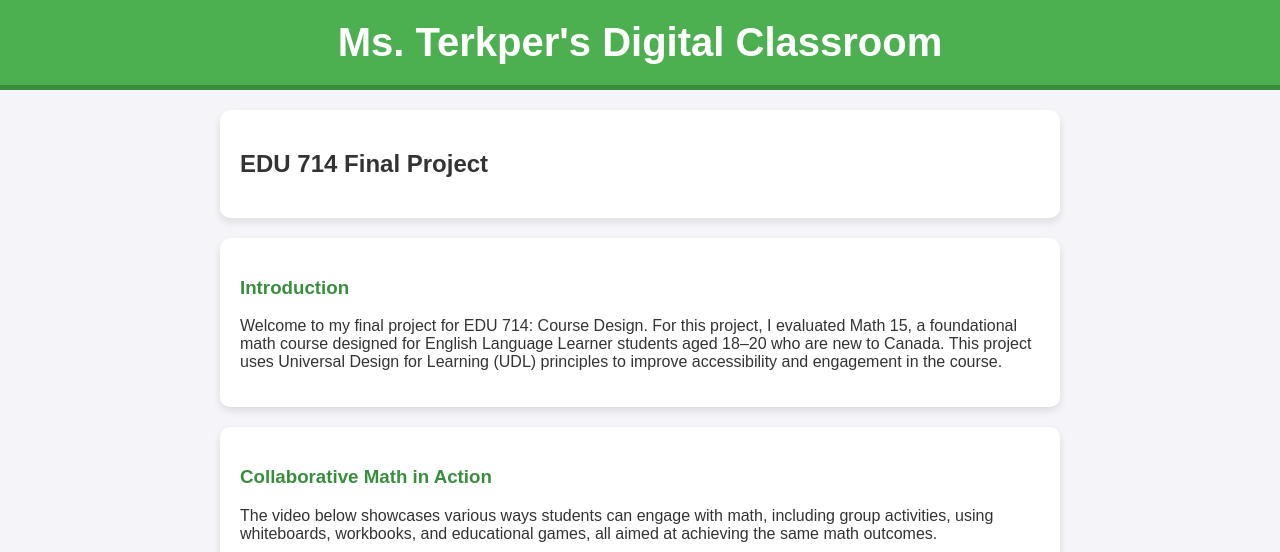
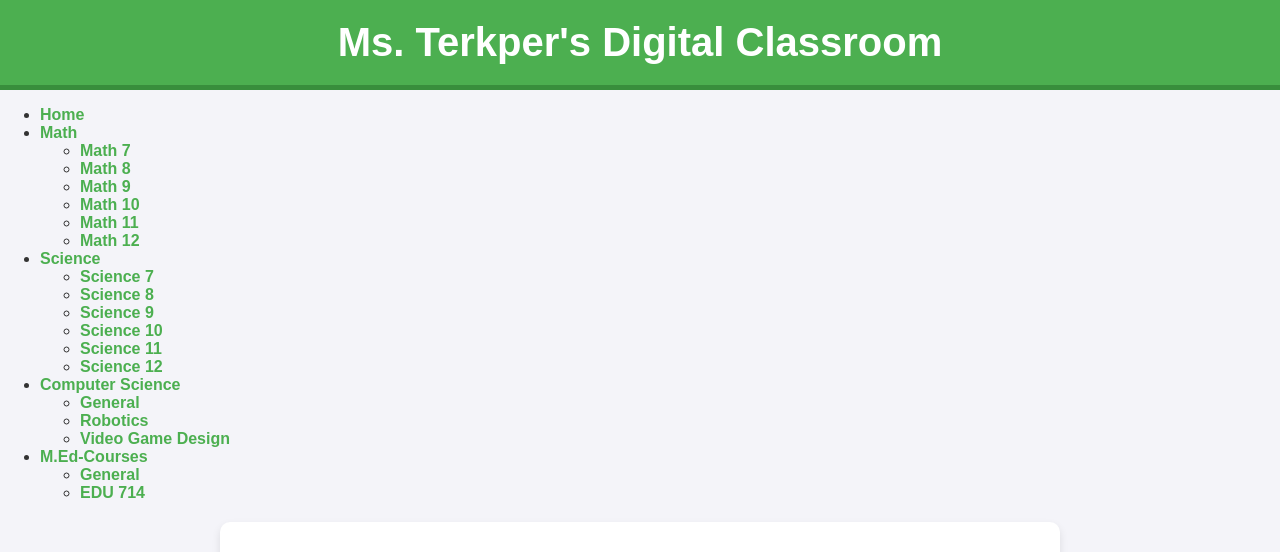
Before and after one commit to terkperhannah/terkperhannah.github.io, a plain HTML site: page edu714.html in a window 1280 px wide. Shown: the top 552 px of the page. Drawn offline with nearby package versions, Linux system fonts and the light colour scheme; grey boxes are pictures that could not be loaded.

Commit message:
Update edu714.html
nav

```diff
--- a/edu714.html
+++ b/edu714.html
@@ -11,7 +11,48 @@
     <header>
         <h1>Ms. Terkper's Digital Classroom</h1>
     </header>
-
+    <nav>
+        <ul>
+            <li><a href="index.html">Home</a></li>
+            <li class="dropdown">
+                <a href="#">Math</a>
+                <ul class="submenu">
+                    <li><a href="math7.html">Math 7</a></li>
+                    <li><a href="math8.html">Math 8</a></li>
+                    <li><a href="math9.html">Math 9</a></li>
+                    <li><a href="math10.html">Math 10</a></li>
+                    <li><a href="math11.html">Math 11</a></li>
+                    <li><a href="math12.html">Math 12</a></li>
+                </ul>
+            </li>
+            <li class="dropdown">
+                <a href="#">Science</a>
+                <ul class="submenu">
+                    <li><a href="science7.html">Science 7</a></li>
+                    <li><a href="science8.html">Science 8</a></li>
+                    <li><a href="science9.html">Science 9</a></li>
+                    <li><a href="science10.html">Science 10</a></li>
+                    <li><a href="science11.html">Science 11</a></li>
+                    <li><a href="science12.html">Science 12</a></li>
+                </ul>
+            </li>
+            <li class="dropdown">
+                <a href="#">Computer Science</a>
+                <ul class="submenu">
+                    <li><a href="cs-general.html">General</a></li>
+                    <li><a href="cs-robotics.html">Robotics</a></li>
+                    <li><a href="cs-video-game-design.html">Video Game Design</a></li>
+                </ul>
+            </li>
+            <li class="dropdown">
+                <a href="#">M.Ed-Courses</a>
+                <ul class="submenu">
+                    <li><a href="med-general.html">General</a></li>
+                    <li><a href="edu714.html">EDU 714</a></li>
+                </ul>
+            </li>
+        </ul>
+    </nav>
     <main>
         <!-- Section Header -->
         <section id="edu714-header" class="section">
```
